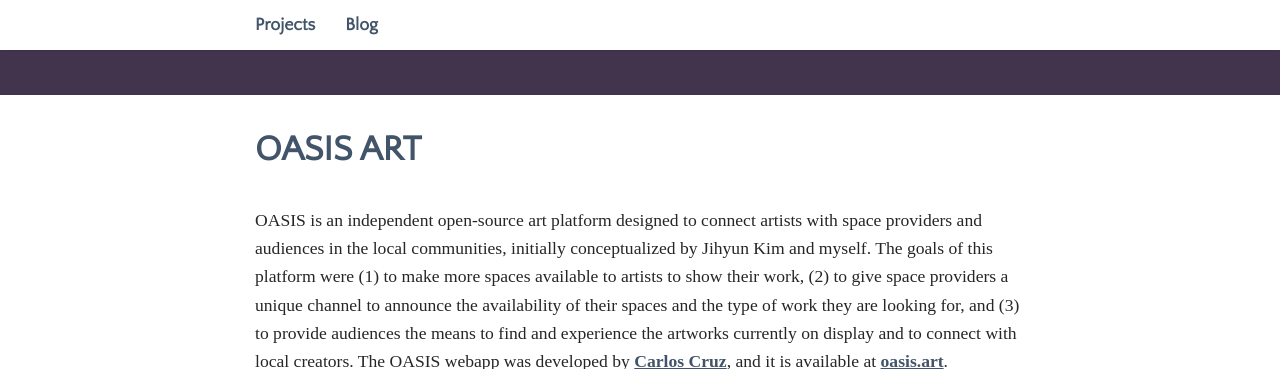
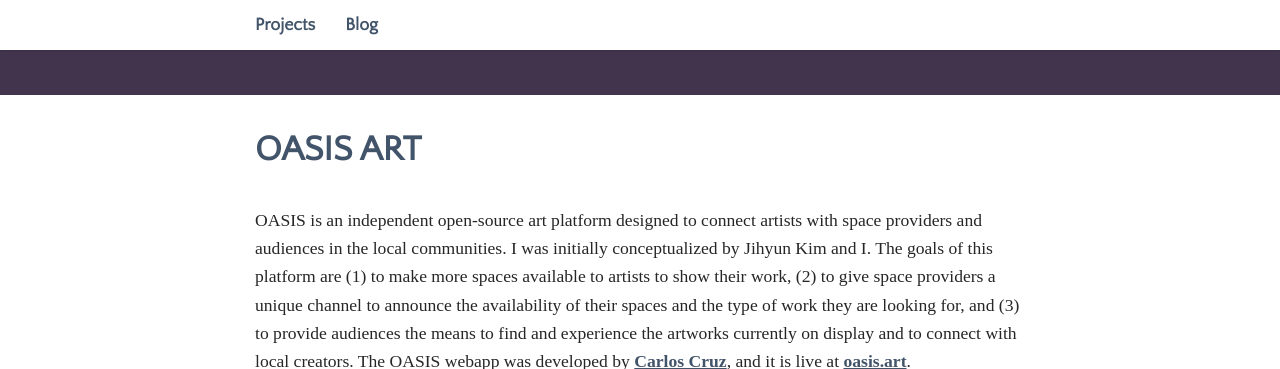
Before and after one commit to codeanticode/andrescolubri.net, a Jekyll site: the page built from collections/_projects/25_oasis.md, in a window 1280 px wide and 900 px high, cut to the strip 0-369 px from the top of the window. Built offline with Jekyll 4.4.1, drawn with Linux system fonts in a browser that asks for light colours; some web fonts are replaced; some of the changed text lies outside the part shown.

Commit message:
some edits to the oasis project page

```diff
--- a/collections/_projects/25_oasis.md
+++ b/collections/_projects/25_oasis.md
@@ -8,24 +8,24 @@
   - oasis_events_2021
 ---
 
-OASIS is an independent open-source art platform designed to connect artists with space providers and audiences in the local communities, initially conceptualized by Jihyun Kim and myself. The goals of this platform were (1) to make more spaces available to artists to show their work, (2) to give space providers a unique channel to announce the availability of their spaces and the type of work they are looking for, and (3) to provide audiences the means to find and experience the artworks currently on display and to connect with local creators. The OASIS webapp was developed by [Carlos Cruz](https://www.carcruz.dev/){:target="_blank"}, and it is available at [oasis.art](https://oasis.art){:target="_blank"}.
+OASIS is an independent open-source art platform designed to connect artists with space providers and audiences in the local communities. I was initially conceptualized by Jihyun Kim and I. The goals of this platform are (1) to make more spaces available to artists to show their work, (2) to give space providers a unique channel to announce the availability of their spaces and the type of work they are looking for, and (3) to provide audiences the means to find and experience the artworks currently on display and to connect with local creators. The OASIS webapp was developed by [Carlos Cruz](https://www.carcruz.dev/){:target="_blank"}, and it is live at [oasis.art](https://oasis.art){:target="_blank"}.
 
 <img img width="800" src="https://portfolio.andrescolubri.net/images/oasis-events-page.jpg" style="background:none; border:none; box-shadow:none">
 *Event listing in the OASIS webapp.*
 
-Our original motivation for OASIS was creating a tool to facilitate interactions between artists, hosts, and audiences at the interface between online and local communities. While developing OASIS, we considered non-traditional spaces that could support art activities throughout the Boston area, and how to facilitate the discovery of those spaces by the local audiences. For us, this was a very important aspect of OASIS; even though a significant amount of energy was put in the development of the technolgy behind OASIS, we saw this project primarily as an opportunity for dialog, interaction, and creation within our communities.
+Our original motivation for OASIS was creating a tool to facilitate interactions between artists, hosts, and audiences at the interface between online and local communities. While developing OASIS, we considered non-traditional spaces that could support art activities throughout the Boston area (e.g., shops, storefronts, abandoned/vacant buildings), and how to facilitate the discovery of those spaces by the local audiences. For us, this was a very important aspect of OASIS; even though a significant amount of energy was put in the development of the technolgy behind OASIS, we saw this project primarily as an opportunity for dialog, interaction, and creation within our communities.
 
 ## Virtual spaces and events
 
-After a process of design and development that started in 2018 and picked up momentum in 2019, our plans included a first local pilot in Cambridge in early 2020. The COVID-19 pandemic derailed these plans, and we had to put the project on hold for a while. By the end of 2020, we started exploring online platforms for virtual art events, and we resumed work on OASIS with a focus on supporting [Mozilla Hubs](https://hubs.mozilla.com/){:target="_blank"} and [Gather Town](https://www.gather.town/){:target="_blank"}. Throughout 2021, and thanks to the help of Emily Ottinger and Liz Pasekal, we organized a series of virtual and hybrid events involving artists from the Cambridge community and beyond:
+After a process of design and development that started in 2018 and picked up momentum in 2019, our plans included a first local pilot in Cambridge in early 2020. The COVID-19 pandemic derailed these plans, and we had to put the project on hold for a while. By the end of 2020, we started exploring online platforms for virtual art events due to the restrictions placed on in-person gatherings, and we resumed work on OASIS with a focus on supporting [Mozilla Hubs](https://hubs.mozilla.com/){:target="_blank"} and [Gather Town](https://www.gather.town/){:target="_blank"}. Throughout 2021, and thanks to the help of [Emily Ottinger](https://www.instagram.com/eottinge/) and [Liz Pasekal](http://www.lizpasekal.com/), we organized a series of virtual and hybrid events involving artists from the Cambridge community and beyond:
 
 {% include slider.html selector="oasis_events_2021" %}
 *Images from virtual and hybrid OASIS events in 2021.*
 
 ## A learning experience
 
-Although embarking ourselves in a platform-building endeavour it's a very challenging proposition -not only because of the tech development but also, and perhaps more importantly, the community building component- we learned so much from this experience. And if anything else, we ended up creating a platform that it's truly independent and that we can use in our own community, adapted to our own specific needs. If it's useful to us, maybe it will be useful to others. And of course, it's [open source](https://github.com/oasis-art-project){:target="_blank"} :-)
+Although embarking ourselves in a platform-building endeavour it's a very challenging, even quixotic, proposition -not only because of the tech development but also, and perhaps more importantly, the community-building component- we learned so much from this experience. And if anything else, we ended up creating a platform that it's truly independent and that we can use in our own community, adapted to our own specific needs. If it's useful to us, maybe it could be useful for you, too! And of course, it's [open source](https://github.com/oasis-art-project){:target="_blank"} :-)
 
-## Thanks to your supporters!
+## Thanks to our supporters!
 
 OASIS has received support from Cambridge Arts Council through its [Artists Grant program](https://www.cambridgema.gov/arts/programs/grants){:target="_blank"}, Boston University's [Spark! technology incubator](http://www.bu.edu/spark/){:target="_blank"}, and Signal Culture's [residence for researchers and toolmakers](http://signalculture.org/residency.html){:target="_blank"}.
```
